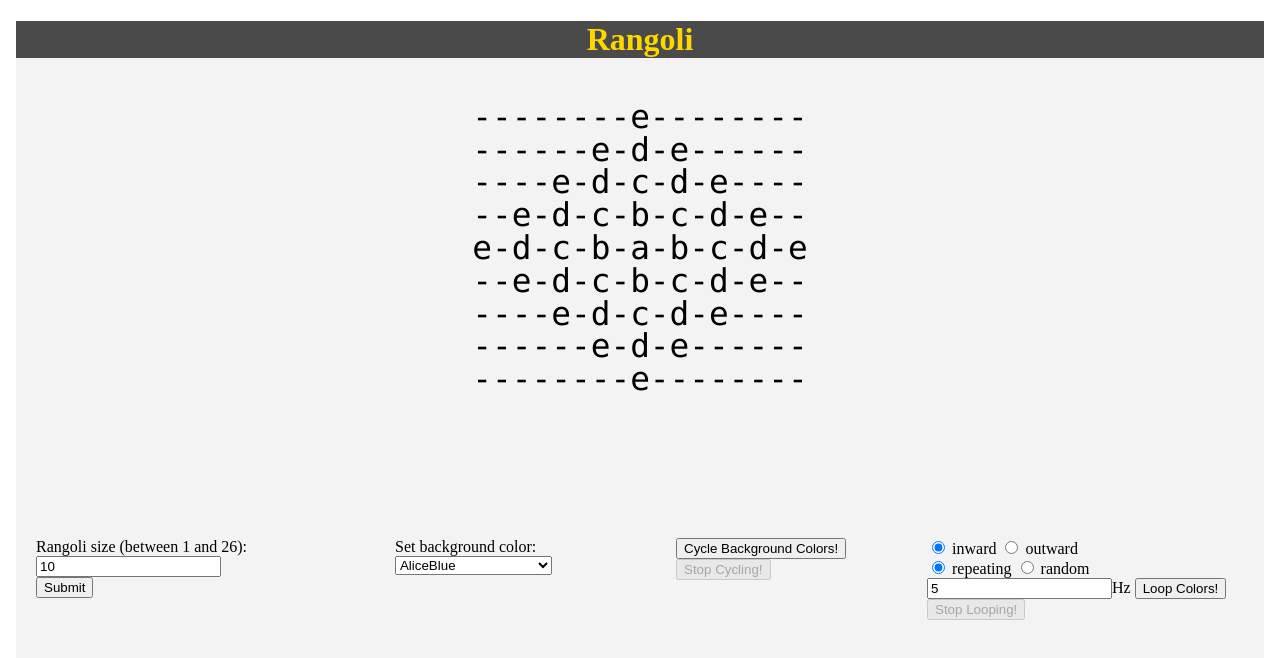
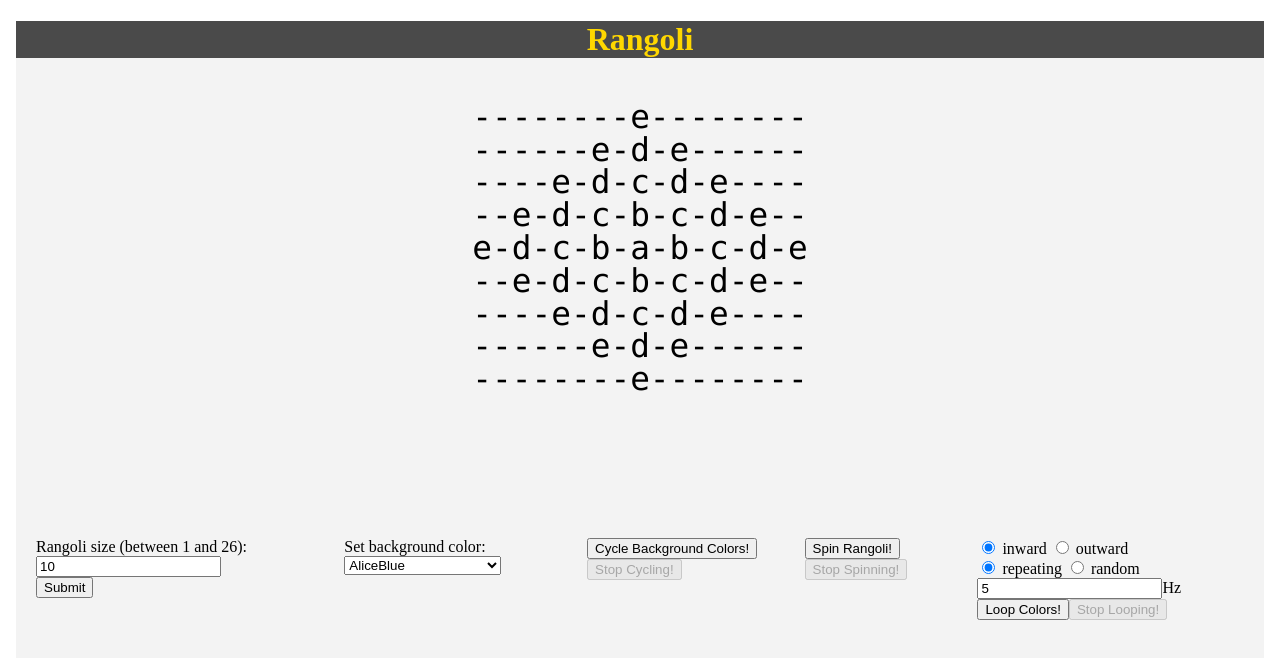
Before and after one commit to Gendo90/2020-Angular-Bootcamp, an Angular app in the folder rangoli/: page / in a window 1280 px wide. Shown: the top 658 px of the page. Built offline with nearby package versions, Linux system fonts and the light colour scheme.

Commit message:
feat: Enabled rudimentary rotational capabilities for Rangoli app
Note: Still need to add directional control and magnitude, and
settings for different functions (e.g. sine and cosine waves) - but
still a major step forward!

```diff
--- a/rangoli/src/app/app.component.html
+++ b/rangoli/src/app/app.component.html
@@ -18,10 +18,12 @@
       <!-- ADD DESCRIPTION OF PAGE AND BACKGROUND HERE! -->
       <div class="rangoli_holder">
           <div id="rangoli_space" class="rangoli" [style.background-color]="background_color" (click)="setLetterColor($event.target.textContent)"> <!--[style.height] = "rangoliHeight + 'px'"-->
-              <p *ngFor="let line of rangoli_state; let i = index;" [style.height]="charLength + 'px'"> <!-- [style.height]="rowHeight + 'px'"  could be set!-->
-                  <span *ngFor="let char of line.split('')" [style.color]="seen_chars.get(char)" [style.background-color]="seen_chars.get(char)"
-                  [style.font-size]="charLength+ 'px'">{{char}}</span>
-                  </p>
+              <div id="spin_sleeve">
+                  <p *ngFor="let line of rangoli_state; let i = index;" [style.height]="charLength + 'px'"> <!-- [style.height]="rowHeight + 'px'"  could be set!-->
+                      <span *ngFor="let char of line.split('')" [style.color]="seen_chars.get(char)" [style.background-color]="seen_chars.get(char)"
+                      [style.font-size]="charLength+ 'px'">{{char}}</span>
+                      </p>
+              </div>
           </div>
       </div>
       <div class="colorSelector" *ngIf="charSelected[0]">
@@ -50,6 +52,10 @@
               <button id="halt_cycle" [disabled]="!interval_var" (click)="stopCycle()">Stop Cycling!</button>
           </div>
           <div class="list_desc">
+              <button id="spin" [disabled]="spinID" (click)="spinRangoli()">Spin Rangoli!</button>
+              <button id="halt_spin" [disabled]="!spinID" (click)="stopRangoliSpin()">Stop Spinning!</button>
+          </div>
+          <div class="list_desc">
               <div>
                   <input type="radio" id="zoom" name="cycle_direction" value="inward" checked="checked" (click)="setCheckedDirection($event.target.value)"> inward
                   <input type="radio" id="expand" name="cycle_direction" value="outward" (click)="setCheckedDirection($event.target.value)"> outward
--- a/rangoli/src/app/app.component.ts
+++ b/rangoli/src/app/app.component.ts
@@ -234,4 +234,39 @@ export class AppComponent {
         clearInterval(this.color_loop_interval_var);
         this.color_loop_interval_var = null;
     }
+
+    spinID = null;
+    spin_rate = 3; //in Hz, get from input later
+
+    setSpinID(val) {
+        this.spinID = val;
+    }
+
+    spinRangoli() {
+        let last = null;
+        let element = document.getElementById("spin_sleeve")
+        let last_angle = 0;
+        let spinner = this.spinID;
+        let rate = this.spin_rate;
+        let root = this;
+
+        function step(timestamp) {
+          if(!last) last = timestamp;
+          let progress = timestamp - last;
+          last = timestamp;
+          element.style.transform = 'rotate(' + last_angle + 'deg)';
+          last_angle = (last_angle+(360.0*rate/1000)*progress)%360;
+          root.spinID = window.requestAnimationFrame(step);
+        }
+
+        this.spinID = window.requestAnimationFrame(step);
+    }
+
+    stopRangoliSpin() {
+        window.cancelAnimationFrame(this.spinID);
+        this.spinID = null;
+    }
+
+
+
 }
```
